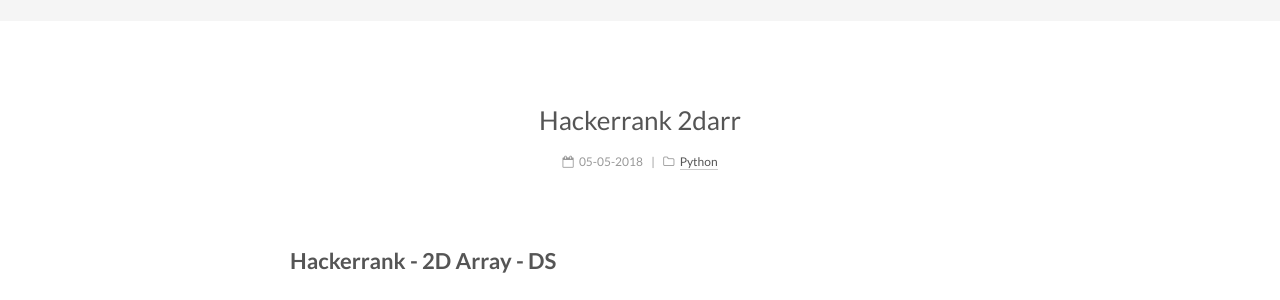
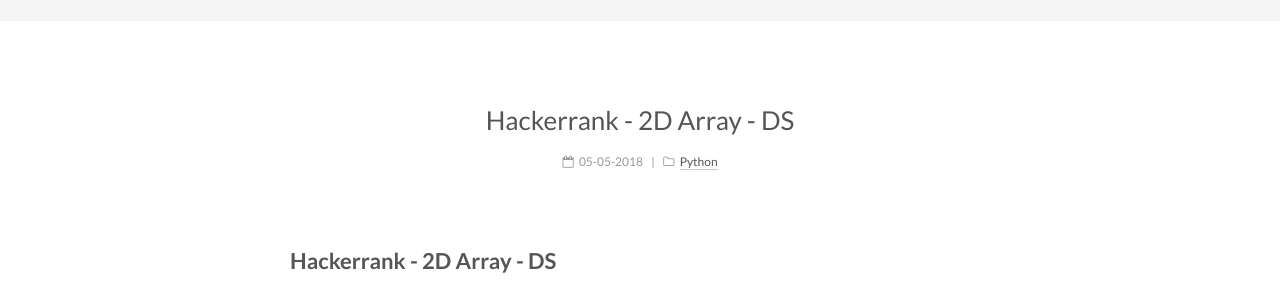
Before and after one commit to sergenp/sergenp.github.io, a Jekyll site: the page built from _posts/2018-05-05-hackerrank-2darr.md, in a window 1280 px wide. Shown: the part 169-469 px from the top of the page. Built offline with Jekyll 4.4.1, drawn with Linux system fonts in a browser that asks for light colours; a script that is not in the unit is left out.

Commit message:
Create 2018-05-05-hackerrank-2darr.md

```diff
--- a/_posts/2018-05-05-hackerrank-2darr.md
+++ b/_posts/2018-05-05-hackerrank-2darr.md
@@ -4,6 +4,7 @@
 categories: Python
 tags:
   - algoritma
+title: Hackerrank - 2D Array - DS
 ---
 ## Hackerrank - 2D Array - DS
 
```
